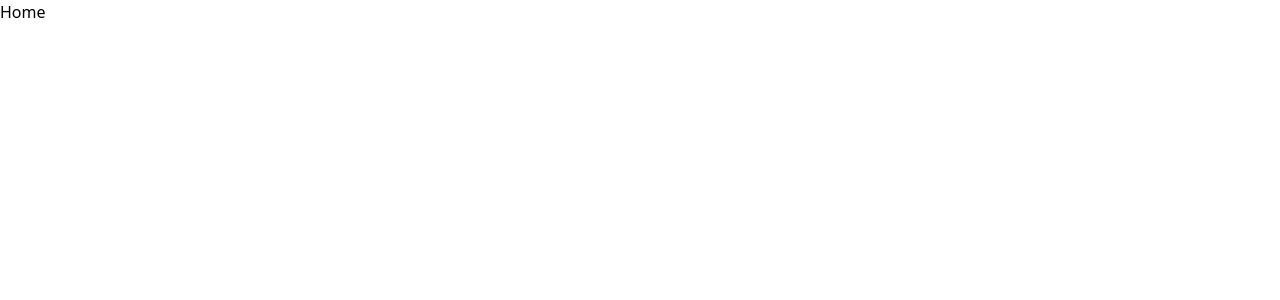
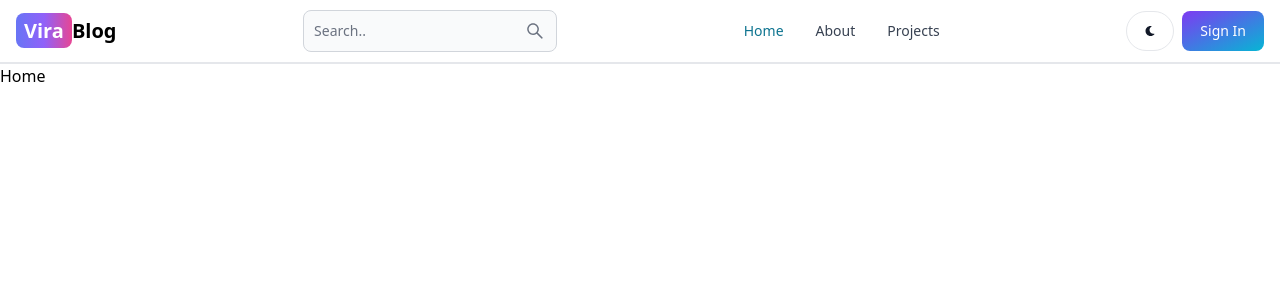
Before and after one commit to Viraj-2000/Vira_Blog, a React (Vite) app in the folder client/: page / in a window 1280 px wide. Shown: the top 300 px of the page. Built offline with nearby package versions, Linux system fonts and the light colour scheme.

Commit message:
Create header section

```diff
--- a/client/package.json
+++ b/client/package.json
@@ -10,8 +10,11 @@
     "preview": "vite preview"
   },
   "dependencies": {
+    "flowbite-react": "^0.10.1",
     "react": "^18.3.1",
     "react-dom": "^18.3.1",
+    "react-icon": "^1.0.0",
+    "react-icons": "^5.3.0",
     "react-router-dom": "^6.26.1"
   },
   "devDependencies": {
--- a/client/src/App.jsx
+++ b/client/src/App.jsx
@@ -6,10 +6,12 @@ import Dashboard from "./pages/Dashboard";
 import SignIn from "./pages/SignIn";
 import SignUp from "./pages/SignUp";
 import Projects from "./pages/Projects";
+import Header from "./components/Header";
 
 export default function App() {
   return (
     <BrowserRouter>
+      <Header />
       <Routes>
         <Route path="/" element={<Home />} />
         <Route path="/about" element={<About />} />
--- /dev/null
+++ b/client/src/components/Header.jsx
@@ -0,0 +1,52 @@
+import { Button, Navbar, NavbarToggle, TextInput } from "flowbite-react";
+import { Link, useLocation } from "react-router-dom";
+import { AiOutlineSearch } from "react-icons/ai";
+import { FaMoon } from "react-icons/fa";
+
+export default function Header() {
+  const path = useLocation().pathname;
+  return (
+    <Navbar className="border-b-2">
+      <Link
+        to="/"
+        className="self-center whitespace-nowrap text-sm sm:text-xl font-semibold dark:text-white"
+      >
+        <span className="px-2 py-1 bg-gradient-to-r from-indigo-500 via-purple-500 to-pink-500 rounded-lg text-white">
+          Vira
+        </span>
+        Blog
+      </Link>
+      <form>
+        <TextInput
+          type="text"
+          placeholder="Search.."
+          rightIcon={AiOutlineSearch}
+          className="hidden lg:inline "
+        />
+      </form>
+      <Button className="w-12 h-10 lg:hidden" color="gray" pill>
+        <AiOutlineSearch />
+      </Button>
+      <div className="flex gap-2 md:order-2">
+        <Button className="w-12 h-10 hidden sm:inline" color="gray" pill>
+          <FaMoon />
+        </Button>
+        <Link to="/sign-in">
+          <Button gradientDuoTone="purpleToBlue">Sign In</Button>
+        </Link>
+        <NavbarToggle />
+      </div>
+      <Navbar.Collapse>
+        <Navbar.Link active={path === "/"} as={"div"}>
+          <Link to="/">Home</Link>
+        </Navbar.Link>
+        <Navbar.Link active={path === "/about"} as={"div"}>
+          <Link to="/about">About</Link>
+        </Navbar.Link>
+        <Navbar.Link active={path === "/projects"} as={"div"}>
+          <Link to="/projects">Projects</Link>
+        </Navbar.Link>
+      </Navbar.Collapse>
+    </Navbar>
+  );
+}
--- a/client/tailwind.config.js
+++ b/client/tailwind.config.js
@@ -1,8 +1,9 @@
+const flowbite = require("flowbite-react/tailwind");
 /** @type {import('tailwindcss').Config} */
 export default {
-  content: ["./index.html", "./src/**/*.{js,ts,jsx,tsx}"],
+  content: ["./index.html", "./src/**/*.{js,ts,jsx,tsx}", flowbite.content()],
   theme: {
     extend: {},
   },
-  plugins: [],
+  plugins: [flowbite.plugin()],
 };
```
Also changed, not shown: 1 other file (tests, documents, lock files or other folders).
